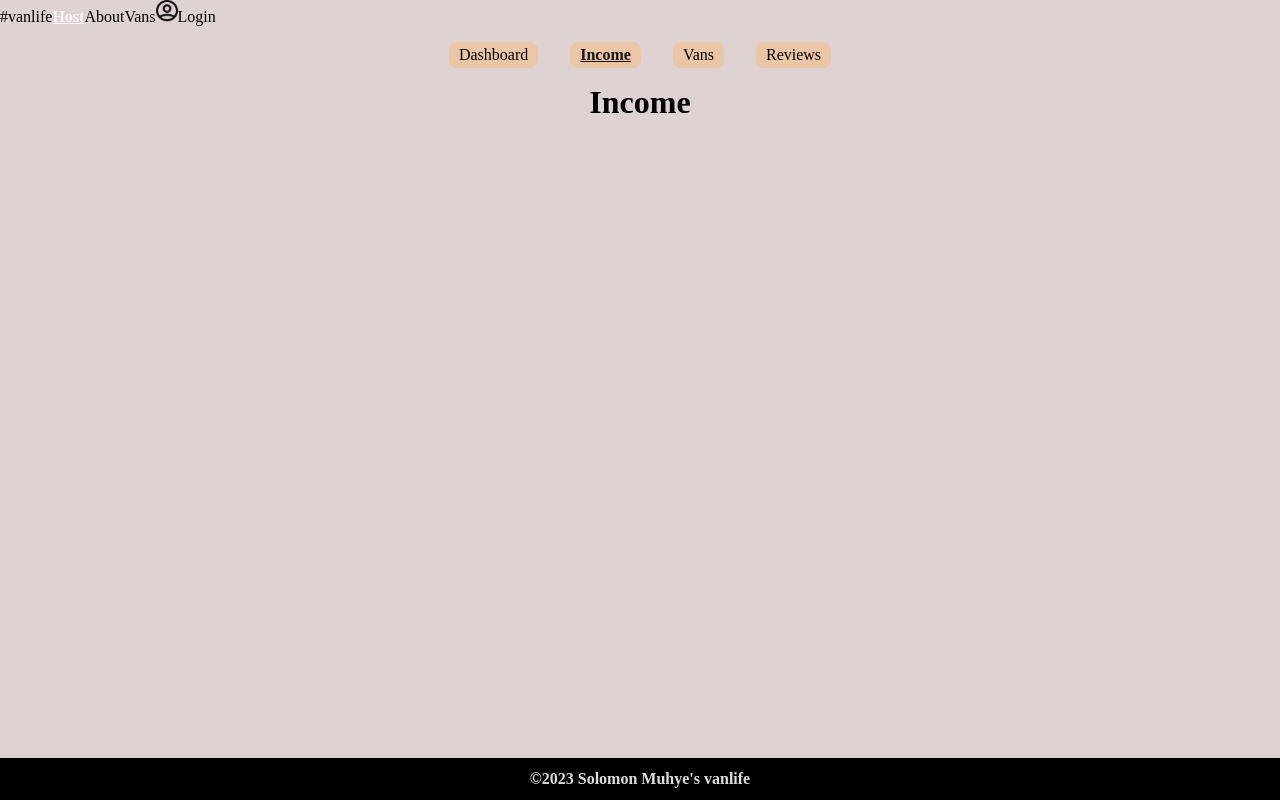
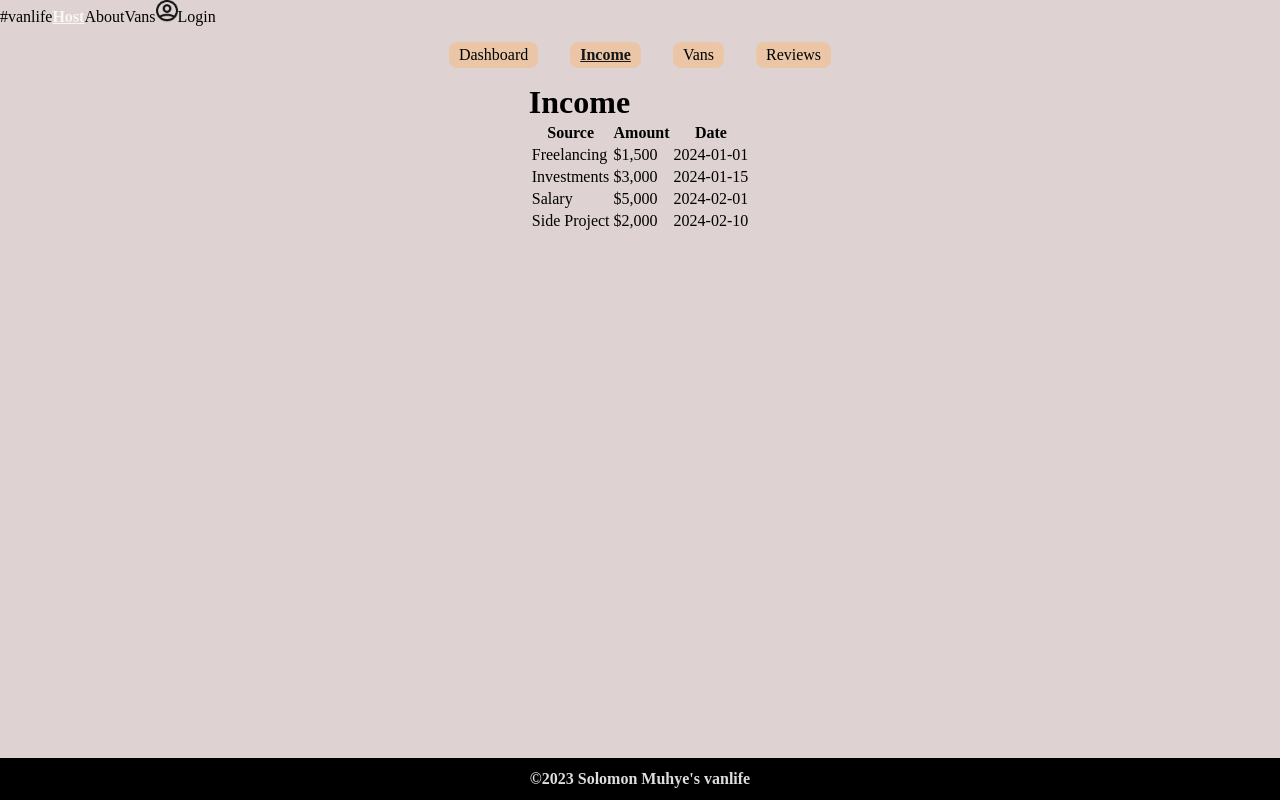
Before and after one commit to SolomonMuhyeY/vanlife, a React (Vite) app: page /host/income in a window 1280 px wide. Built offline with nearby package versions, Linux system fonts and the light colour scheme.

Commit message:
changing the layout

```diff
--- a/src/pages/host/Income.jsx
+++ b/src/pages/host/Income.jsx
@@ -1,5 +1,48 @@
+import { useState } from "react";
+
 function Income() {
-  return <h1>Income</h1>;
+  const [incomeData, setIncomeData] = useState([
+    { id: 1, source: "Freelancing", amount: 1500, date: "2024-01-01" },
+    { id: 2, source: "Investments", amount: 3000, date: "2024-01-15" },
+    { id: 3, source: "Salary", amount: 5000, date: "2024-02-01" },
+    { id: 4, source: "Side Project", amount: 2000, date: "2024-02-10" },
+  ]);
+
+  return (
+    <div className='container mx-auto'>
+      <h1 className='text-3xl font-semibold mb-4'>Income</h1>
+      <table className='min-w-full bg-white'>
+        <thead>
+          <tr>
+            <th className='py-2 px-4 border-b-2 border-gray-200 text-left text-sm font-semibold text-gray-700'>
+              Source
+            </th>
+            <th className='py-2 px-4 border-b-2 border-gray-200 text-left text-sm font-semibold text-gray-700'>
+              Amount
+            </th>
+            <th className='py-2 px-4 border-b-2 border-gray-200 text-left text-sm font-semibold text-gray-700'>
+              Date
+            </th>
+          </tr>
+        </thead>
+        <tbody>
+          {incomeData.map((item) => (
+            <tr key={item.id}>
+              <td className='py-2 px-4 border-b border-gray-200 text-sm'>
+                {item.source}
+              </td>
+              <td className='py-2 px-4 border-b border-gray-200 text-sm'>
+                ${item.amount.toLocaleString()}
+              </td>
+              <td className='py-2 px-4 border-b border-gray-200 text-sm'>
+                {item.date}
+              </td>
+            </tr>
+          ))}
+        </tbody>
+      </table>
+    </div>
+  );
 }
 
 export default Income;
```
